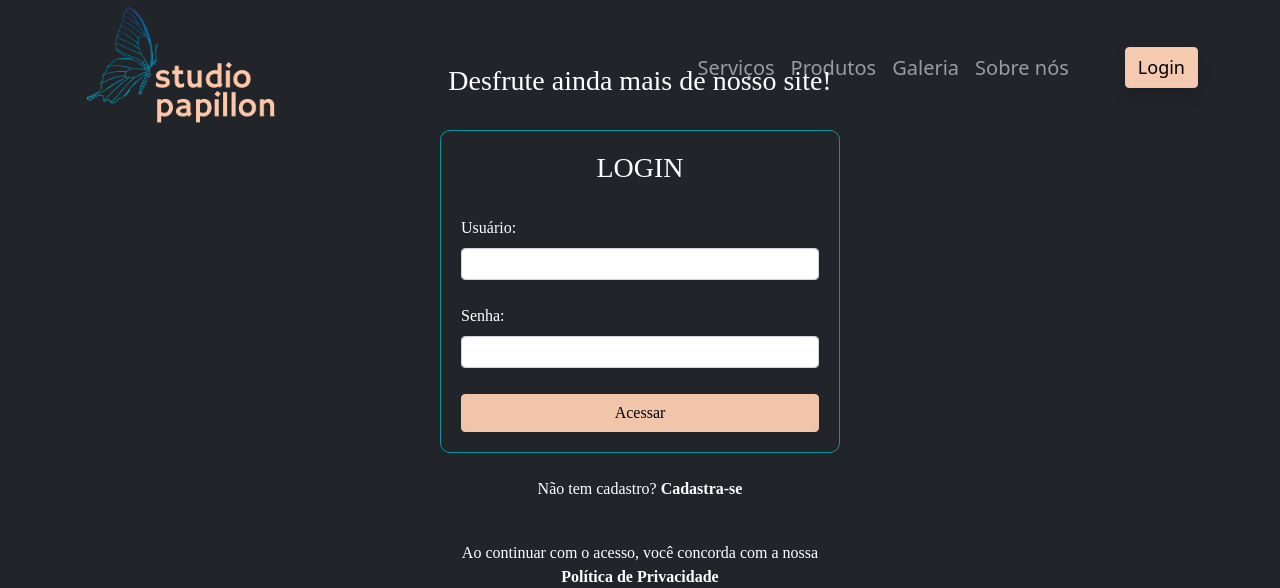
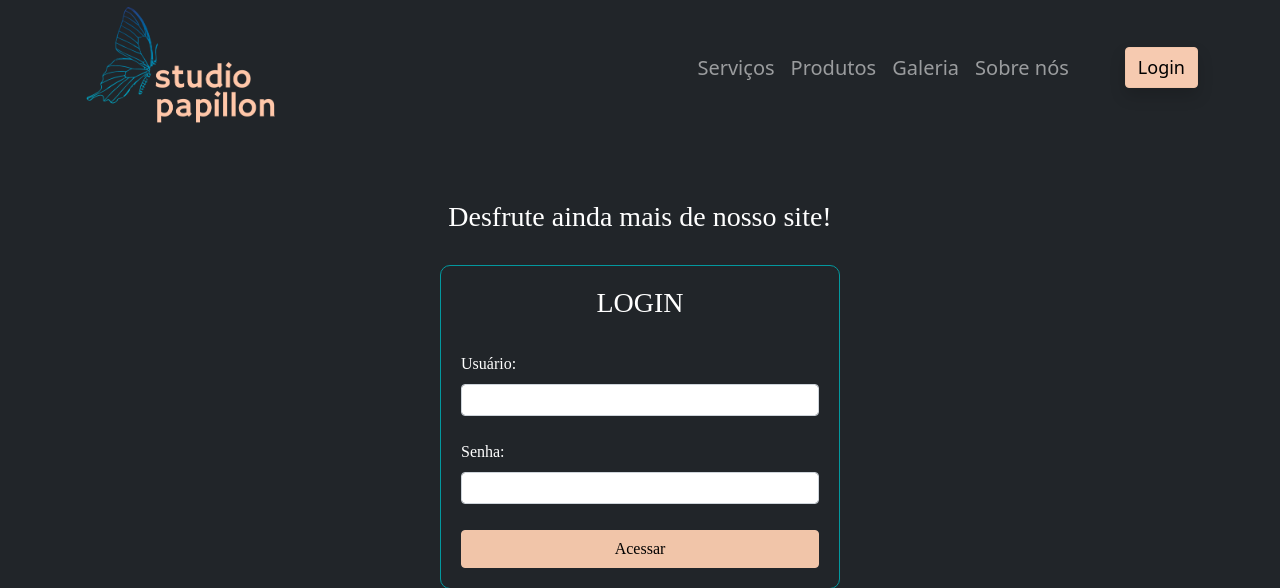
Before and after one commit to lean-dro/projetoSalao, a PHP site: page /login.php in a window 1280 px wide. Shown: the top 588 px of the page. Run offline with PHP 8.4, Linux system fonts and the light colour scheme.

Commit message:
Correção no encaixe login-nav

```diff
--- a/login.php
+++ b/login.php
@@ -15,15 +15,11 @@
                 background-color: #212529!important;
                 color: white;
             }
-
-
-
-
         </style>
     </head>
     <body>
 
-    <nav class="navbar navbar-expand-md navbar-dark p-md-1 fixed-top ">
+    <nav class="navbar navbar-expand-md navbar-dark p-md-1">
             <div class="container">
                 <a class="navbar-brand" href="index.php"><img id="imgNav" class="logoNav" src="images/logo-papillonT.png" alt="Logo do site" width="200px"></a>
                 <button class="navbar-toggler" type="button" data-bs-toggle="collapse" data-bs-target="#navbarSupportedContent" aria-controls="navbarSupportedContent" aria-expanded="false" aria-label="Toggle navigation">
@@ -60,7 +56,6 @@
             </div>
         </form>
 
-        <br><p class="p-login">Não tem cadastro? <b>Cadastra-se</b></p>
         <br><p class="p-login">Ao continuar com o acesso, você concorda com a nossa <br><b>Política de Privacidade<b></p>
 
         <?php
```
